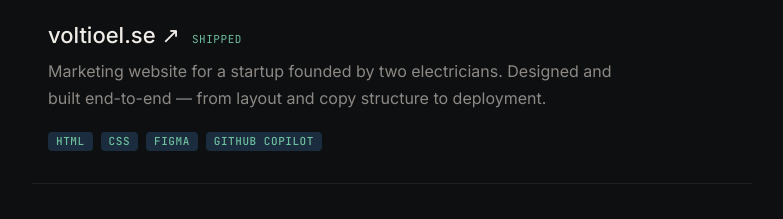
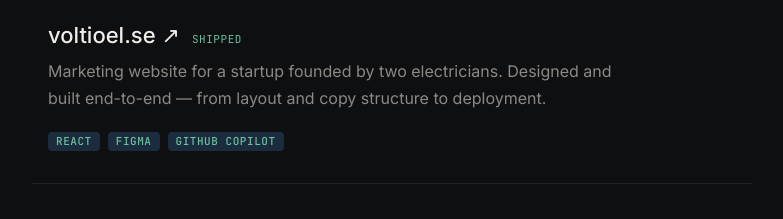
Before and after one commit to eliya-amanoeel/amaeli, a React (Vite) app: page / in a window 1280 px wide. Shown: the part 4080-4299 px from the top of the page, without its empty margins (248-1031 px from the left). Built offline with nearby package versions, Linux system fonts and the light colour scheme.

Commit message:
updated voltio el to react

```diff
--- a/src/app/components/PersonalProjects.tsx
+++ b/src/app/components/PersonalProjects.tsx
@@ -29,7 +29,7 @@ const projects: Project[] = [
     status: "SHIPPED",
     statusColor: "#6EBF9E",
     description: "Marketing website for a startup founded by two electricians. Designed and built end-to-end — from layout and copy structure to deployment.",
-    tags: ["HTML", "CSS", "Figma", "GitHub Copilot"],
+    tags: ["React", "Figma", "GitHub Copilot"],
   },
   {
     id: "firmware",
```
